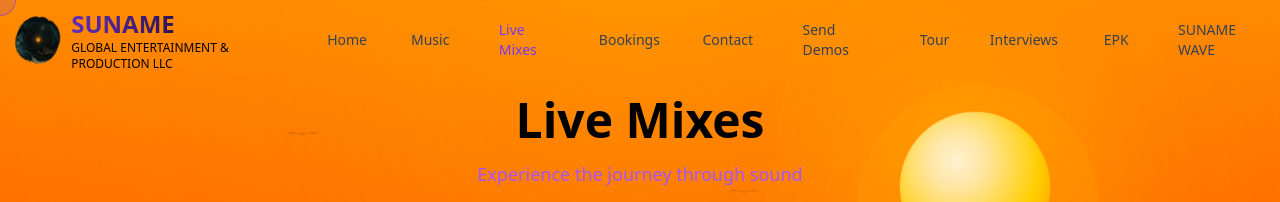
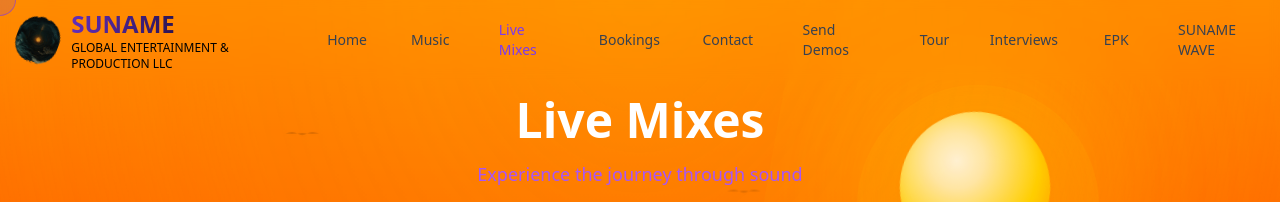
Before and after one commit to TufailKhanDeveloper/Suname-Music, a React (Vite) app: page /mixes in a window 1280 px wide. Shown: the top 202 px of the page. Built offline with nearby package versions, Linux system fonts and the light colour scheme.

Commit message:
Updated MixesPage.tsx

```diff
--- a/src/pages/MixesPage.tsx
+++ b/src/pages/MixesPage.tsx
@@ -100,7 +100,7 @@ const MixesPage = () => {
           className="text-center mb-12"
         >
           <h1 className="text-4xl md:text-5xl font-bold mb-4 text-purple-500 dark:text-white">
-            <span className="text-black dark:text-white">Live Mixes</span>
+            <span className="text-white dark:text-white">Live Mixes</span>
           </h1>
           <p className="text-lg text-purple-500 dark:text-white">
             <span className="text-purple-500 dark:text-white">Experience the journey through sound</span>
```
